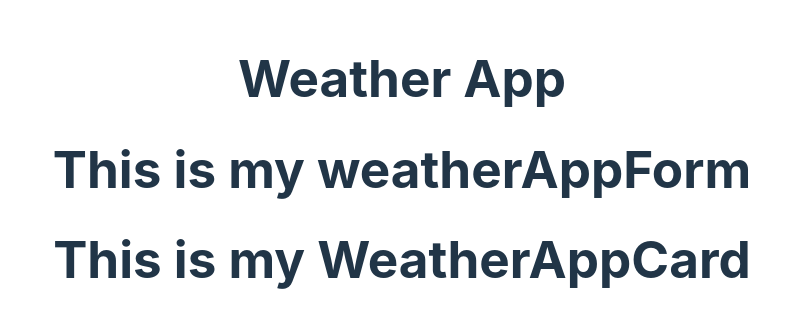
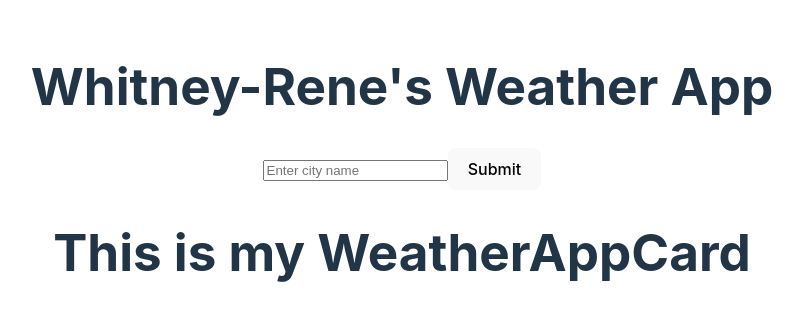
Before and after one commit to Whitney-Rene/weatherapp, a React (Vite) app in the folder client/: page / in a window 1280 px wide. Shown: the part 231-558 px from the top of the page, without its empty margins (238-1041 px from the left). Built offline with nearby package versions, Linux system fonts and the light colour scheme; no server answers.

Commit message:
adds working route to server.js & 2 functions to WeatherAppForm

```diff
--- a/client/src/App.jsx
+++ b/client/src/App.jsx
@@ -8,7 +8,9 @@ import WeatherAppCard from './components/weatherAppCard';
 function App() {
   //[message, the function that will change message]
   const [message, setMessage] = useState('');
+  //create a state city
 
+  //backend to frontend
   const callBackEnd = async () => {
     const response = await fetch ('http://localhost:1965/backendMessage');
     const data = await response.json();
@@ -20,12 +22,18 @@ function App() {
     callBackEnd();
   }, []);
 
+  //fetch date from weather api
+  const fetchAPI = async () => {
+    const response = await fetch ('https://api.openweathermap.org/data/2.5/weather?q={cityname}&appid={APIkey}')
+
+  }
+
   return (
     <>
-      <h1>Weather App</h1>
-      {message}
+      <h1>Whitney-Rene's Weather App</h1>
       <WeatherAppForm/>
       <WeatherAppCard/>
+      {message}
     </>
   )
 }
--- a/client/src/components/weatherAppForm.jsx
+++ b/client/src/components/weatherAppForm.jsx
@@ -1,10 +1,33 @@
+import { useState } from "react";
+
+const backendApiUrl = 'http://localhost:1965';
 
 
 export default function WeatherAppForm () {
+const [city, setCity] = useState('');
+
+const getCity = (event) => {
+    console.log(event.target.value);
+    setCity(event.target.value);
+}
+
+const getWeather = (event) => {
+    fetch(`${backendApiUrl}/weather?city=${city}`)
+    .then(response => response.json())
+    .then(data => {
+     console.log("Weather data:", data);
+  // Now you can do something with the weather data, such as displaying it on the frontend
+})
+.catch(error => {
+  console.error("Error fetching weather data:", error);
+})
+};
 
     return (
         <>
-        <h1>This is my weatherAppForm</h1>
+        {/* <h1>This is my weatherAppForm</h1> */}
+        <input type="text" placeholder="Enter city name" onChange={getCity}></input>
+        <button onClick={getWeather}>Submit</button>
         </>
     );
 }
```
Also changed, not shown: 1 other file (tests, documents, lock files or other folders).
